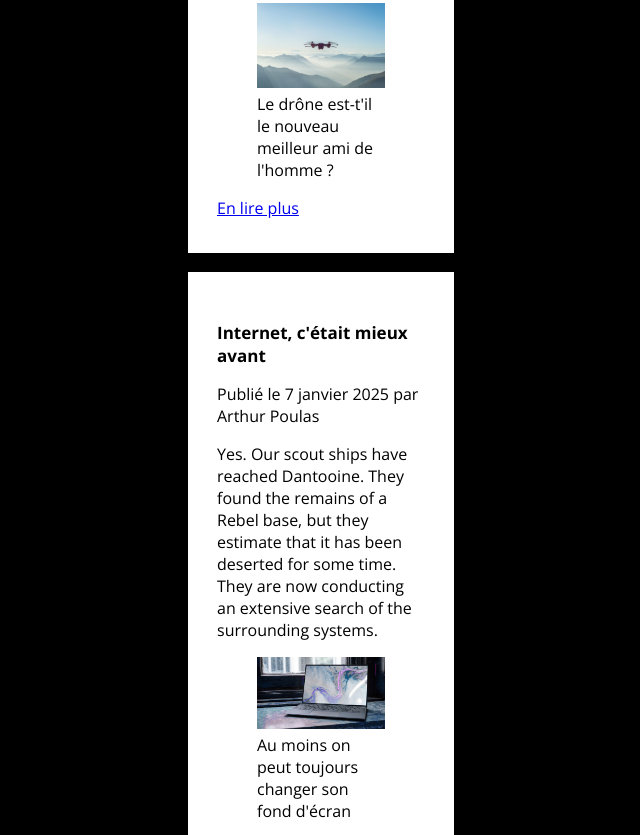
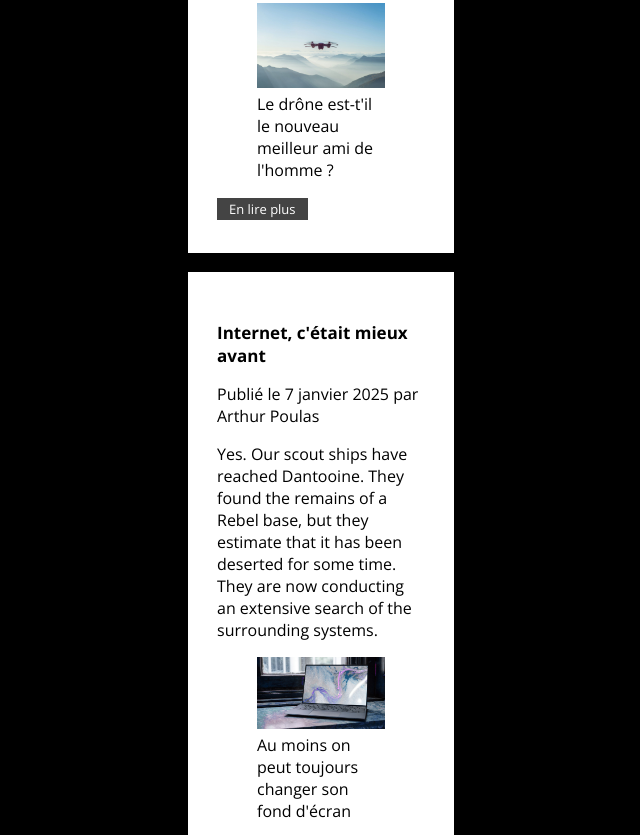
Before and after one commit to AnoukGeinoz/14-techmag, a plain HTML site: page index.html in a window 1280 px wide. Shown: the part 966-1801 px from the top of the page, without its empty margins (319-959 px from the left). Drawn offline with nearby package versions, Linux system fonts and the light colour scheme.

Commit message:
add button

```diff
--- a/css/style.css
+++ b/css/style.css
@@ -59,3 +59,11 @@ h1 {
 h2 {
   font-size: 16px;
 }
+
+.button {
+  background-color: #444444;
+  color: white;
+  padding: 2px 12px;
+  font-size: 13px;
+  text-decoration: none;
+}
```
